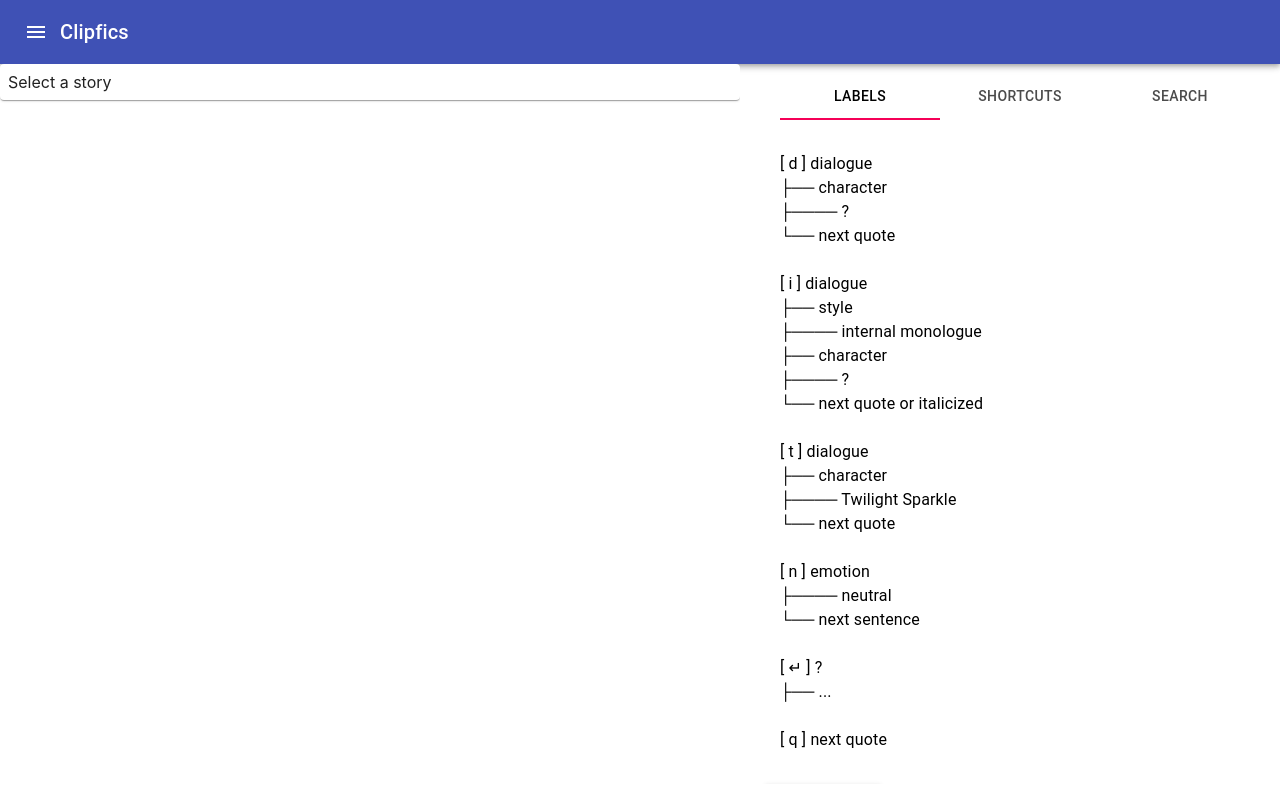
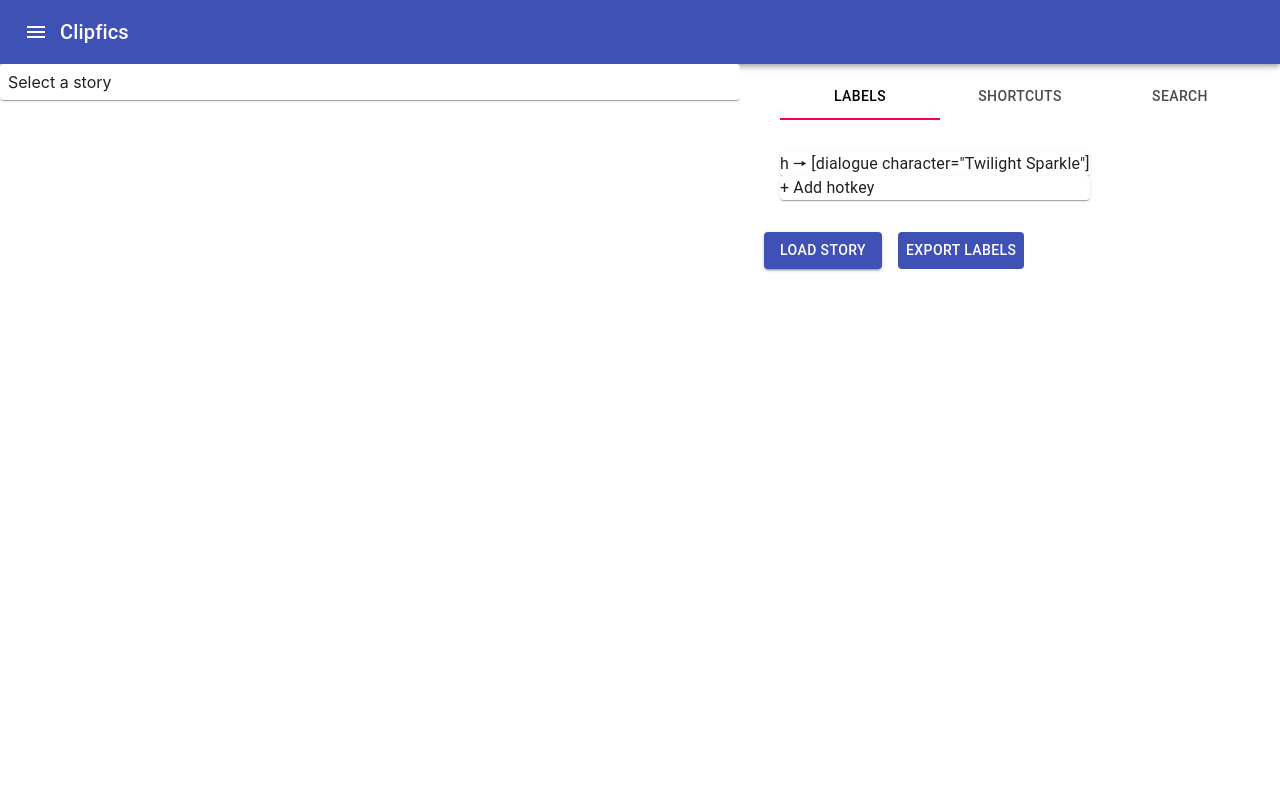
Before and after one commit to synthbot-anon/synthsites, a React (Create React App) app: page / in a window 1280 px wide. Shown: the top 786 px of the page. Built offline with nearby package versions, Linux system fonts and the light colour scheme.

Commit message:
new component to support hotkeys

```diff
--- a/src/App.js
+++ b/src/App.js
@@ -2,7 +2,7 @@
  * Main entry point for the frontend.
  */
 
-import React, { useState, useEffect, createRef } from 'react';
+import React, { useState, useEffect, createRef, createContext, useContext } from 'react';
 import {
   AppBar,
   Box,
@@ -17,11 +17,12 @@ import {
 } from '@material-ui/core';
 import MenuIcon from '@material-ui/icons/Menu';
 import RangeUtils from './utils/RangeUtils.js';
-import StateMachine from './utils/StateMachine.js';
 import { useStyles, theme } from './theme.js';
 
-// Keep track of the current key combo for hotkey sequences.
-const hotkeyNavigator = new StateMachine();
+const hotkeys = {};
+
+const LabelTargetContext = createContext();
+
 
 // Highlights a Range object. The Range object MUST NOT span over multiple DOM nodes.
 const highlightRange = (range) => {
@@ -47,7 +48,9 @@ const highlightSelection = () => {
  * @param navigator StateMachine with which to register this hotkey
  * @param containerRef React ref for where a selection is valid
  */
-const useHotkeyHighlighter = (navigator, containerRef) => {
+const HotkeyHighlighter = (props) => {
+  const containerRef = useContext(LabelTargetContext);
+
   // Highlight selection only if it falls within the container
   const highlightWithinElement = () => {
     const selection = window.getSelection();
@@ -75,33 +78,15 @@ const useHotkeyHighlighter = (navigator, containerRef) => {
   };
 
 
-  useEffect(() => {
-    // Register highlighter with the hotkey navigator
-    const transition = navigator.registerTransition(
-      navigator.start, // starting state
-      'h', // key trigger to transition states
-      navigator.start, // ending state (loop back)
-      highlightWithinElement, // callback on transition
+  return (
+    <Hotkey shortcut="h" action={highlightWithinElement} description='h 🠖 [dialogue character="Twilight Sparkle"]' />
   );
-
-    // Unregister on unmount
-    return () => {
-      navigator.unregisterTransition(transition);
-    };
-  });
 };
 
 // Panel used to display an HTML story.
-const StorySheet = ({ classes, ...other }) => (
-  <Paper className={classes['c-story-panel__paper']} {...other} />
+const StorySheet = (props) => (
+  <Paper {...props} />
 );
-
-// Wrap an element to make it highlightable by hotkey
-const Highlightable = (props) => {
-  const containerRef = createRef();
-  useHotkeyHighlighter(hotkeyNavigator, containerRef);
-  return <div ref={containerRef} {...props} />;
-};
 
 /**
  * Stub class for displaying a tab panel. This is used for the Labels, Shortcuts,
@@ -113,46 +98,48 @@ const TabPanel = ({ children, value, index, ...other }) => (
   </Typography>
 );
 
+const Hotkey = ({ shortcut, action, description, ...other }) => {
+  useEffect(() => {
+    let previousActions = hotkeys[shortcut];
+    if (!previousActions) {
+      previousActions = [];
+      hotkeys[shortcut] = previousActions;
+    }
+
+    previousActions.push(action);
+
+    return () => {
+      hotkeys[shortcut] = hotkeys[shortcut].filter((x) => x !== action);
+    }
+  });
+
+  return (
+    <Paper {...other}>
+      {description}
+    </Paper>
+  );
+};
+
+const CreateNewHotkey = (props) => {
+  return (
+    <Paper {...props} onClick={() => console.log("hello world")}>
+      + Add hotkey
+    </Paper>
+  );
+}
+
 // Mock of what the Labels tab will look like.
-const LabelsPanel = () => {
+const LabelsPanel = ({ containerRef, ...other }) => {
   return (
-    <Grid container>
-      <Grid item xs={6}>
-        <Typography>
-          [ d ] dialogue <br />
-          ├── character <br />
-          ├──── ? <br />
-          └── next quote
-          <br />
-          <br />
-          [ i ] dialogue <br />
-          ├── style <br />
-          ├──── internal monologue <br />
-          ├── character <br />
-          ├──── ? <br />
-          └── next quote or italicized
-          <br />
-          <br />
-          [ t ] dialogue <br />
-          ├── character <br />
-          ├──── Twilight Sparkle <br />
-          └── next quote
-          <br />
-          <br />
-          [ n ] emotion <br />
-          ├──── neutral <br />
-          └── next sentence
-          <br />
-          <br />
-          [ ↵ ] ? <br />
-          ├── ... <br />
-          <br />
-          [ q ] next quote <br />
-        </Typography>
+    <Grid container {...other}>
+      <Grid item>
+        <HotkeyHighlighter containerRef={containerRef} />
+        <CreateNewHotkey />
       </Grid>
     </Grid>
   );
 };
+
 
 /**
  * Panel used to display control options. This panel contains three tabs:
@@ -254,9 +241,10 @@ const FileExport = ({ classes }) => {
 };
 
 // React effect to use hotkeys on a page
-const useNavigator = (navigator) => {
+const useHotkeys = (hotkeys) => {
   const keyPressListener = (e) => {
-    navigator.transition(e.key);
+    const actions = hotkeys[e.key] || [];
+    actions.forEach((f) => f());
   };
 
   useEffect(() => {
@@ -275,20 +263,24 @@ const App = () => {
 
   const [storyContents, setStoryContents] = useState('Select a story');
   const FileImportButton = createFileImportButton(setStoryContents);
-  useNavigator(hotkeyNavigator);
+  const labelTargetRef = createRef();
+  useHotkeys(hotkeys);
+
+  // TODO: sanitize html before displaying it
 
   return (
     <div id="app" className={classes['c-app--full-height']}>
       <NavigationBar classes={classes} />
+      <LabelTargetContext.Provider value={labelTargetRef}>
         <Grid container spacing={2}>
           <Grid item xs={7} className={classes['c-story-panel--full-height']}>
-          <Highlightable className={classes['c-story-panel__container']}>
+            <div ref={labelTargetRef} className={classes["c-story-panel__container"]}>
               <StorySheet
                 id="js-story-sheet"
-              classes={classes}
+                className={classes["c-story-panel__paper"]}
                 dangerouslySetInnerHTML={{ __html: storyContents }}
               />
-          </Highlightable>
+            </div>
           </Grid>
           <Grid item xs={5} className={classes['c-control-panel']}>
             <ControlPanel classes={classes} />
@@ -298,6 +290,7 @@ const App = () => {
             </Grid>
           </Grid>
         </Grid>
+      </LabelTargetContext.Provider>
     </div>
   );
 };
```
Lines whose indentation alone changed are shown as unchanged.
